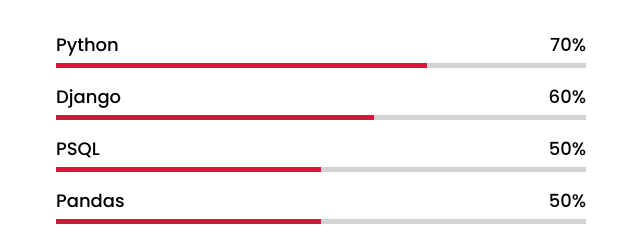
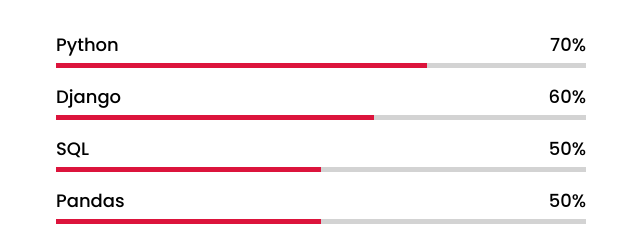
Before and after one commit to AmitRawatGit/AmitRawatGit.github.io, a plain HTML site: page index.html in a window 1280 px wide. Shown: the part 2360-2594 px from the top of the page, 614-1254 px from the left. Drawn offline with nearby package versions, Linux system fonts and the light colour scheme.

Commit message:
Update index.html

```diff
--- a/index.html
+++ b/index.html
@@ -141,7 +141,7 @@
                     </div>
                     <div class="bars">
                         <div class="info">
-                            <span>PSQL</span>
+                            <span>SQL</span>
                             <span>50%</span>
                         </div>
                         <div class="line js"></div>
```
